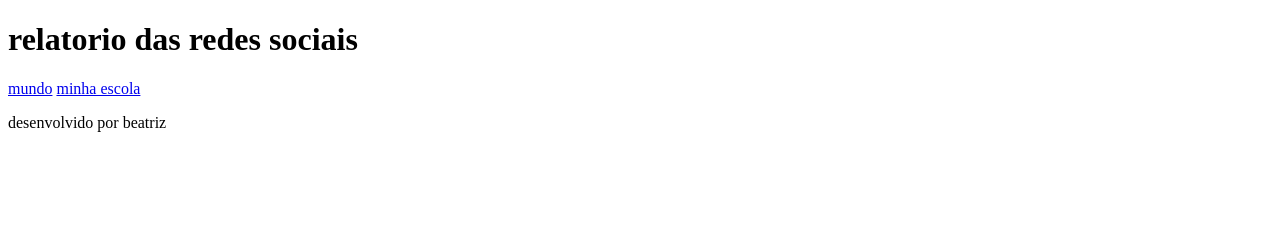
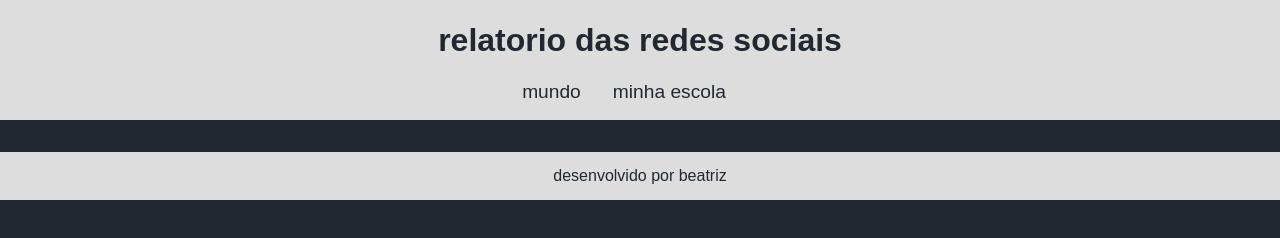
Before and after one commit to Biamagar/ciencias-de-dados, a plain HTML site: page index.html in a window 1280 px wide. Drawn offline with Linux system fonts and the light colour scheme; no server answers; files whose address does not match are found by name; a web font is replaced by a local one.

Commit message:
index.html

```diff
--- a/index.html
+++ b/index.html
@@ -4,6 +4,7 @@
     <meta charset="UTF-8">
     <meta name="viewport" content="width=device-width, inicial-scale=1.0">
      <title>redes sociais</title>
+     <link rel="stylesheet" href="style.CSS">
   </head>
   <body>
     <header>
```
